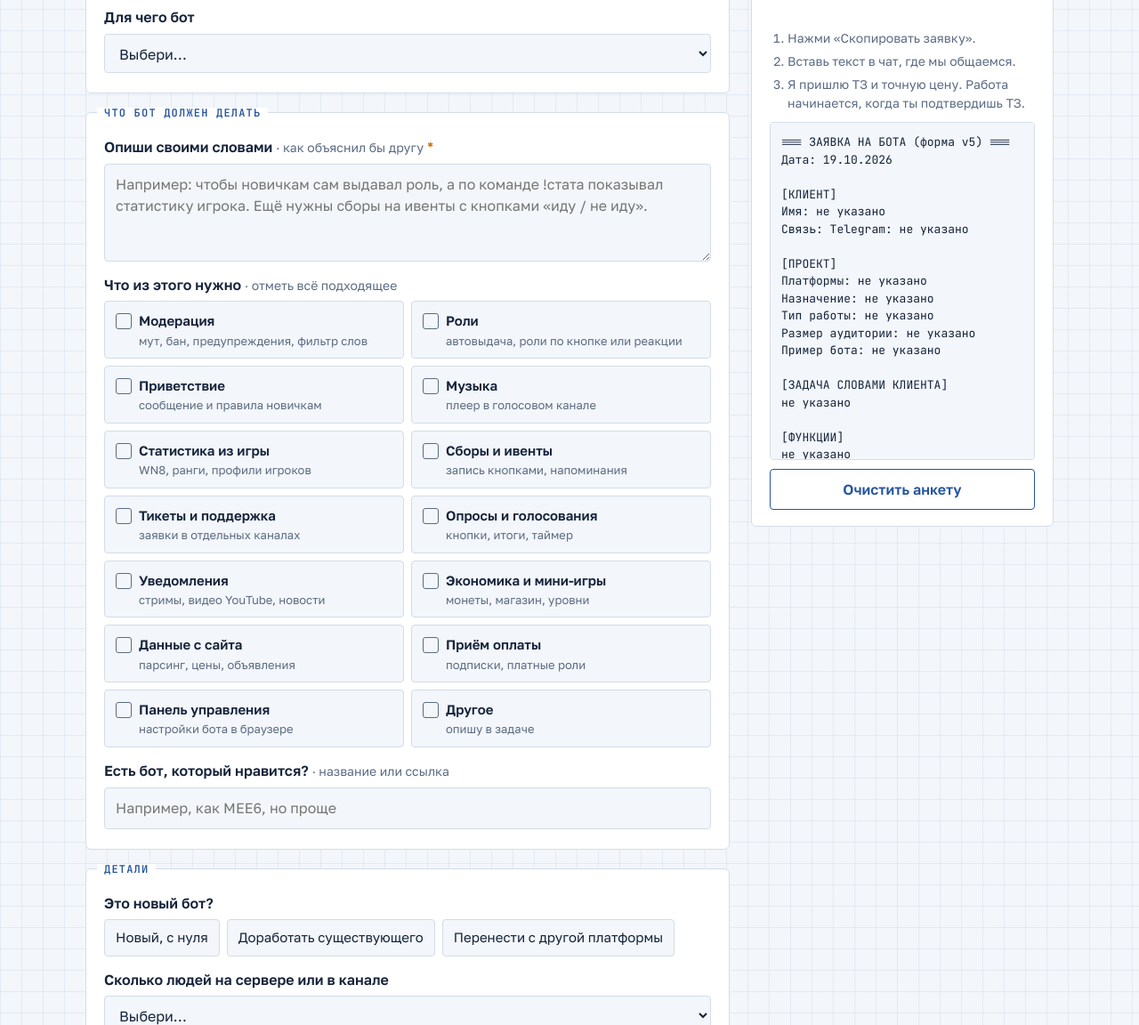
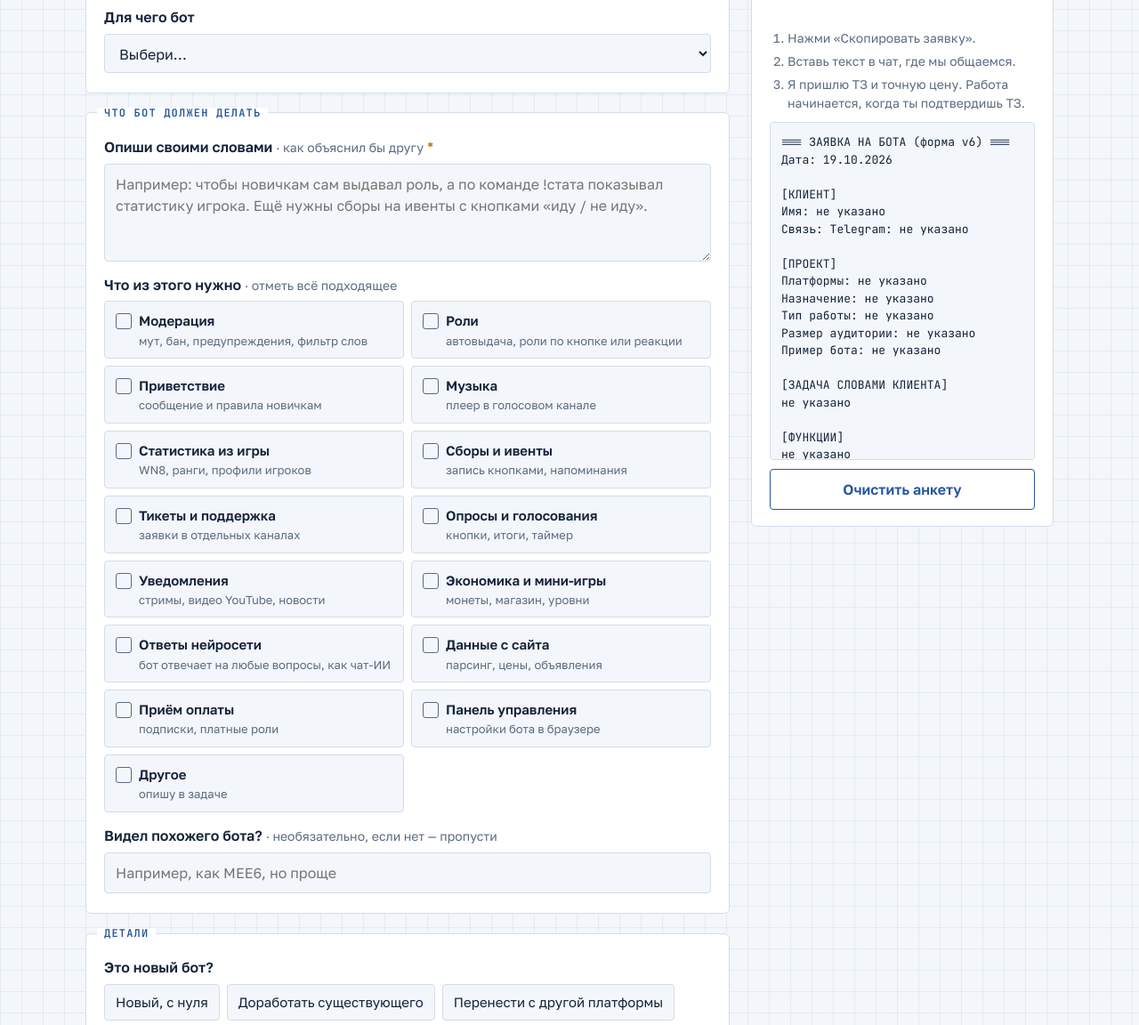
Before and after one commit to waironuncle-design/bots, a plain HTML site: page index.html in a window 1280 px wide. Shown: the part 590-1742 px from the top of the page at 89% size. Drawn offline with Linux system fonts and the light colour scheme.

Commit message:
Анкета v6: функция «Ответы нейросети», мягче вопрос про похожего бота
Co-Authored-By: Claude Opus 5.5 <noreply@anthropic.com>
Claude-Session: https://claude.ai/code/session_01DdYoBGJoqZ4g3QJhyTcshL

```diff
--- a/index.html
+++ b/index.html
@@ -237,7 +237,7 @@ aside { position: sticky; top: calc(env(safe-area-inset-top, 0px) + 16px); displ
           <div id="details" class="details"></div>
         </div>
         <div class="q">
-          <label for="example">Есть бот, который нравится? <span class="hint">· название или ссылка</span></label>
+          <label for="example">Видел похожего бота? <span class="hint">· необязательно, если нет — пропусти</span></label>
           <input type="text" id="example" placeholder="Например, как MEE6, но проще">
         </div>
       </fieldset>
@@ -353,6 +353,7 @@ const FEATURES = [
   ["polls", "Опросы и голосования", "кнопки, итоги, таймер", 800, 1500],
   ["notify", "Уведомления", "стримы, видео YouTube, новости", 1500, 3000],
   ["economy", "Экономика и мини-игры", "монеты, магазин, уровни", 3000, 6000],
+  ["ai", "Ответы нейросети", "бот отвечает на любые вопросы, как чат-ИИ", 3000, 6000],
   ["parse", "Данные с сайта", "парсинг, цены, объявления", 2500, 5000],
   ["pay", "Приём оплаты", "подписки, платные роли", 4000, 8000],
   ["panel", "Панель управления", "настройки бота в браузере", 6000, 12000],
@@ -371,6 +372,7 @@ const DETAILS = {
   polls: "Кто создаёт опросы, нужен ли таймер?",
   notify: "Откуда уведомления: ссылки на каналы или сайты",
   economy: "За что дают монеты и на что их тратить?",
+  ai: "Какие вопросы будут задавать? Нужен ли боту свой характер?",
   parse: "Ссылка на сайт и какие данные оттуда брать",
   pay: "Как принимать оплату и что получает покупатель?",
   panel: "Что нужно настраивать в панели?",
@@ -449,6 +451,10 @@ function estimate() {
     flags.push(`${plats.length} платформы за 3 дня — нереально: предложить сначала одну платформу, остальные потом.`);
   if ($("f-other").checked && !$("d-other").value.trim() && !/друг|ещё|еще|также/i.test(task))
     flags.push("Отмечена функция «Другое», но не сказано, что именно.");
+  const aiWords = /нейросет|искусственн|(^|[^а-яё])ии([^а-яё]|$)|chat ?gpt|\bgpt|\bai\b|гигачат|gigachat|yandexgpt|любые вопрос/i;
+  if (!$("f-ai").checked && aiWords.test(task)) flags.push("В задаче просят нейросеть, но функция «Ответы нейросети» не отмечена: учесть в цене.");
+  if ($("f-ai").checked || aiWords.test(task)) flags.push("Нейросеть: выбрать сервис, доступный из России (GigaChat, YandexGPT), и обсудить, кто оплачивает запросы каждый месяц.");
+  if ($("f-music").checked) flags.push("Музыка: уточнить, чей аккаунт сервиса будет в боте, и предупредить, что площадки могут ломать воспроизведение.");
   if (radio("hosting") === "Нужен хостинг 24/7") flags.push("Нужен хостинг: назвать ежемесячную цену отдельно.");
   if (plats.includes("Другое")) flags.push("Платформа «Другое»: уточнить, какая именно.");
   const budget = budgetValue();
@@ -466,7 +472,7 @@ function briefText(e) {
   const v = (id) => $(id).value.trim();
   const na = "не указано";
   const out = [];
-  out.push("=== ЗАЯВКА НА БОТА (форма v5) ===");
+  out.push("=== ЗАЯВКА НА БОТА (форма v6) ===");
   out.push(`Дата: ${new Date().toLocaleDateString("ru-RU")}`);
   out.push("");
   out.push("[КЛИЕНТ]");
```
